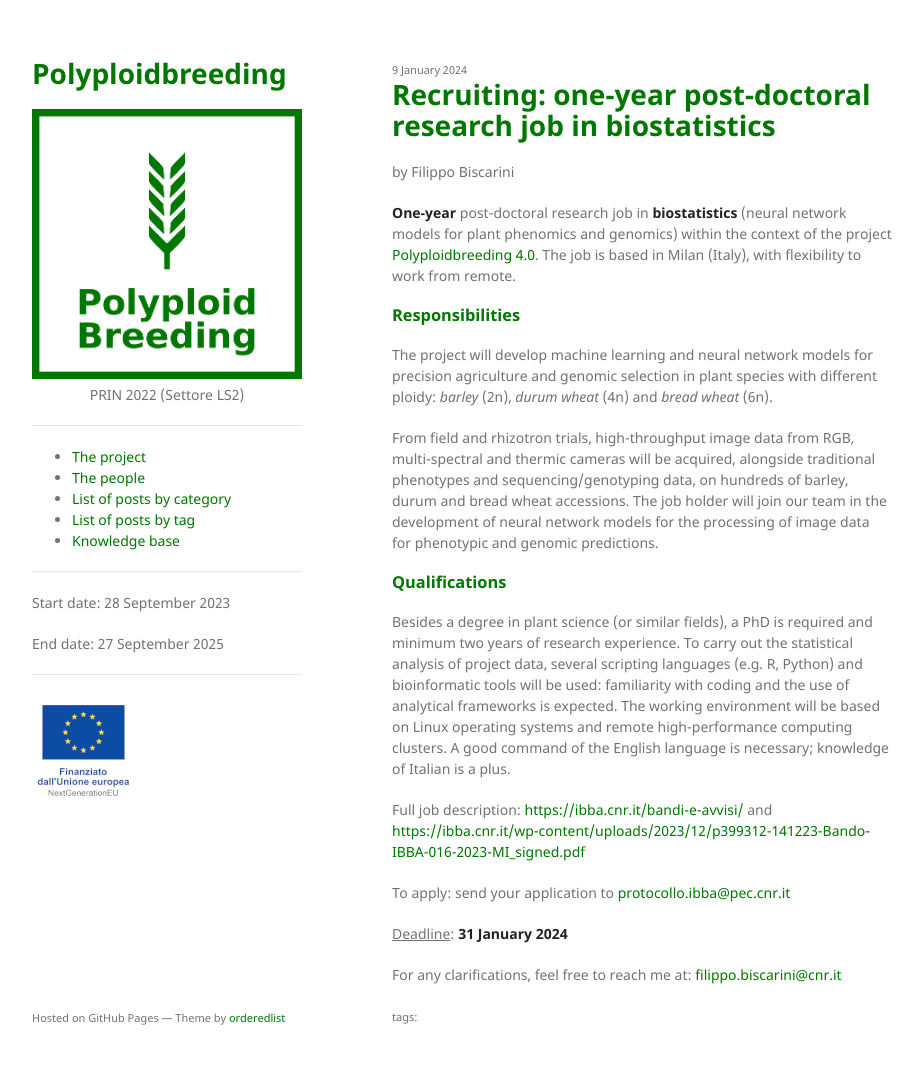
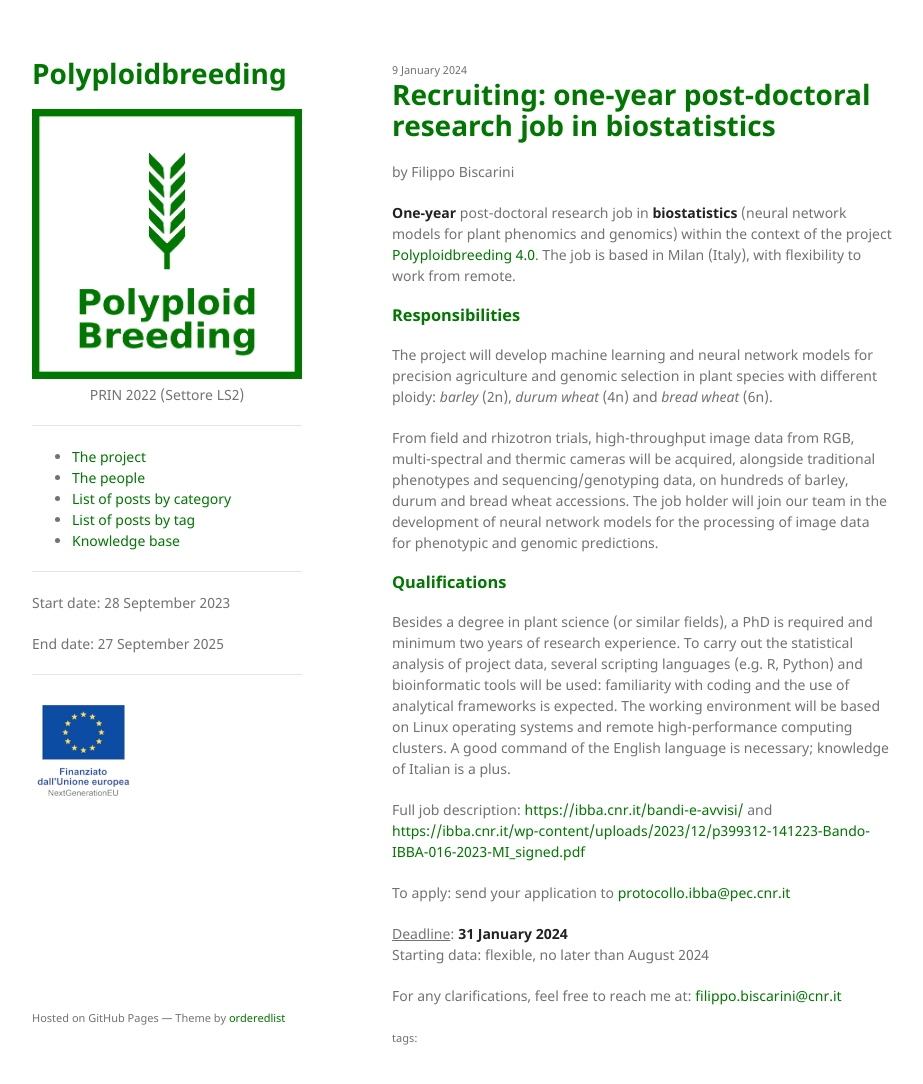
Before and after one commit to polyploidbreeding/polyploidbreeding.github.io, a Jekyll site: the page built from _posts/2024-01-09-post-doctoral-job.md, in a window 1280 px wide and 1097 px high. Shown: the top 1084 px of the window, without its empty margins (178-1101 px from the left). Built offline with Jekyll 4.4.1, drawn with Linux system fonts in a browser that asks for light colours.

Commit message:
updated: starting date of postdoc job

```diff
--- a/_posts/2024-01-09-post-doctoral-job.md
+++ b/_posts/2024-01-09-post-doctoral-job.md
@@ -24,6 +24,7 @@ Full job description: <https://ibba.cnr.it/bandi-e-avvisi/> and <https://ibba.cn
 
 To apply: send your application to <protocollo.ibba@pec.cnr.it>
 
-<u>Deadline</u>: **31 January 2024**
+<u>Deadline</u>: **31 January 2024** <br />
+Starting data: flexible, no later than August 2024
 
 For any clarifications, feel free to reach me at: <filippo.biscarini@cnr.it>
```
